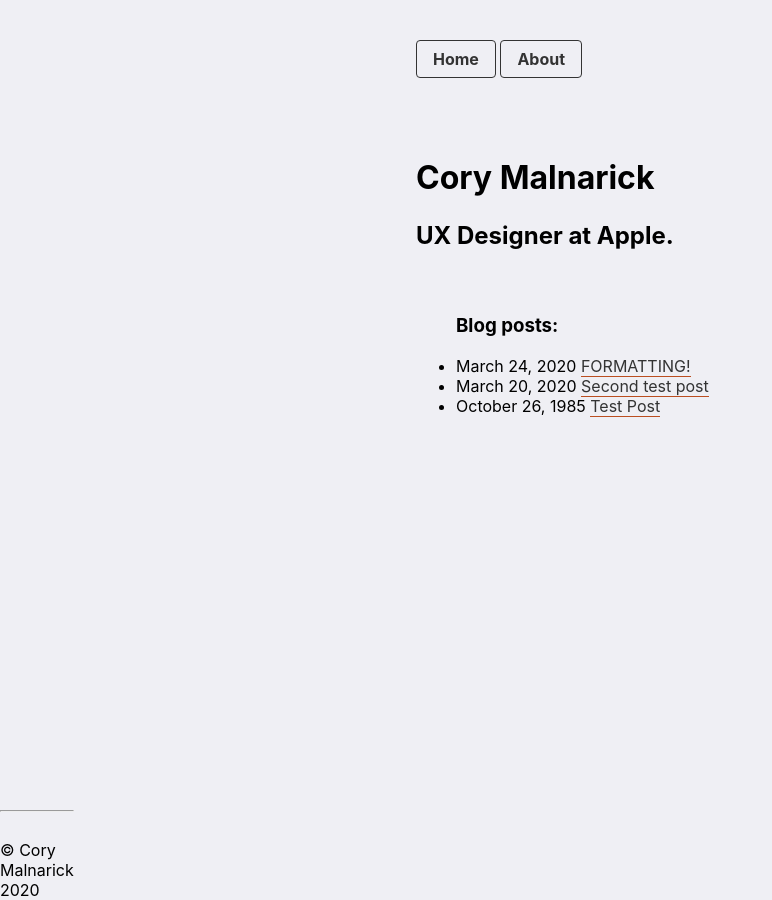
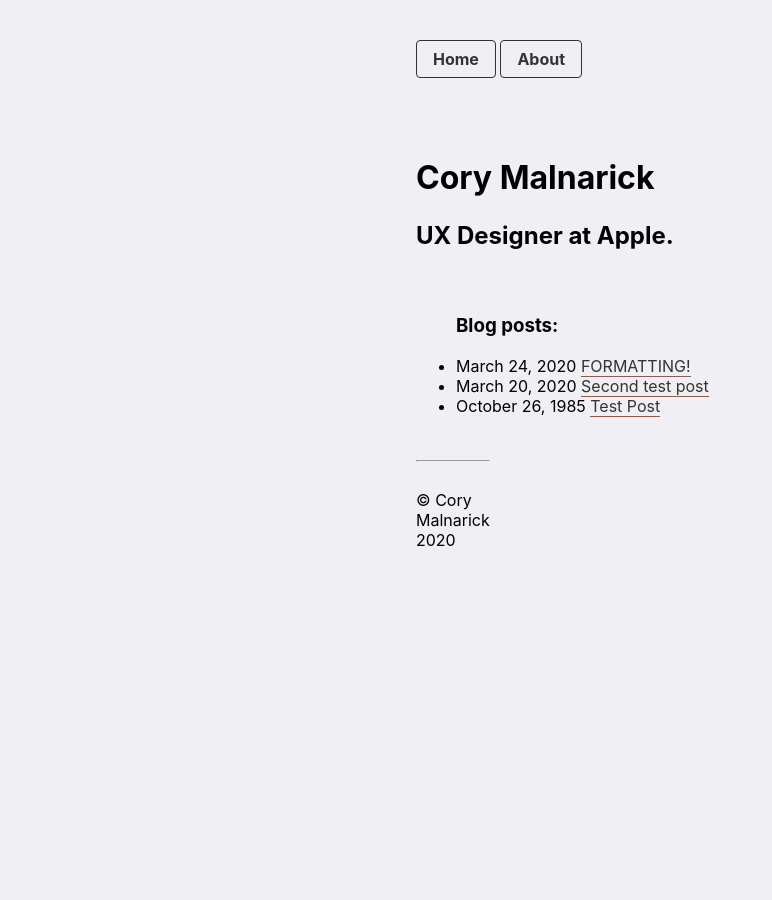
Before and after one commit to foundmonster/foundmonster.github.io, a Jekyll site: the page built from index.html, in a window 1280 px wide. Shown: the whole page, without its empty margins (0-772 px from the left). Built offline with Jekyll 4.4.1, drawn with Linux system fonts in a browser that asks for light colours.

Commit message:
starting footer over: starting with position absolute

```diff
--- a/_sass/main.scss
+++ b/_sass/main.scss
@@ -61,8 +61,4 @@
 
 footer {
 	position: absolute !important;
-	max-width: 28rem;
-    margin: auto;
-	bottom: 0 !important;
-	left: 0 !important;
 }
```
